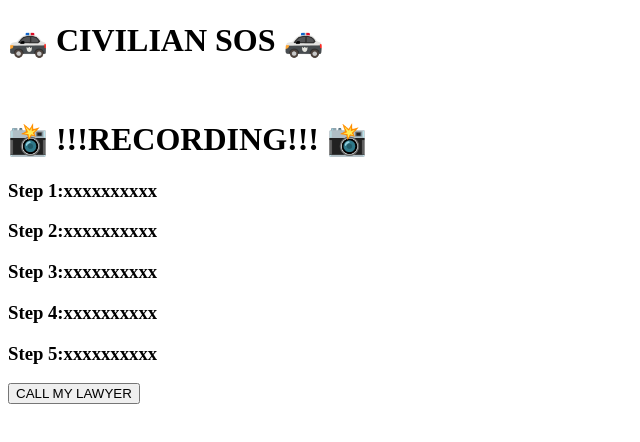
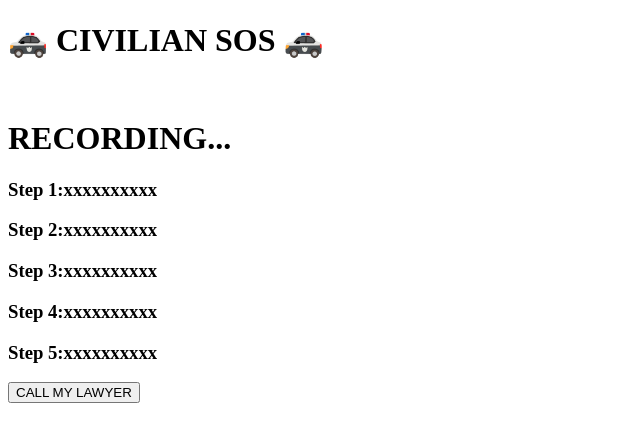
Before and after one commit to DFWHackers/Civilian, a React app: page / in a window 1280 px wide. Both pictures are taken after a click on the button "I GOT PULLED OVER !!!". Shown: the top 442 px of the page, without its empty margins (0-640 px from the left). Built offline with nearby package versions, Linux system fonts and the light colour scheme; the HTML template or start-up script is replaced by a standard one.

Commit message:
Add styles

```diff
--- a/client/src/components/stepsPartOne.jsx
+++ b/client/src/components/stepsPartOne.jsx
@@ -10,7 +10,7 @@ class StepsPartOne extends React.Component {
 
     return (
       <div>
-        <h1>📸 !!!RECORDING!!! 📸</h1>
+        <h1> RECORDING... </h1>
         <div>
           <h3>Step 1:xxxxxxxxxx </h3>
           <h3>Step 2:xxxxxxxxxx </h3>
@@ -25,26 +25,6 @@ class StepsPartOne extends React.Component {
       </div>
     );
   }
-
 }
 
-// const StepsPartOne = (props) => {
-//   return (
-//     <div>
-//       <h1>📸 !!!RECORDING!!! 📸</h1>
-//       <div>
-//         <h3>Step 1:xxxxxxxxxx </h3>
-//         <h3>Step 2:xxxxxxxxxx </h3>
-//         <h3>Step 3:xxxxxxxxxx </h3>
-//         <h3>Step 4:xxxxxxxxxx </h3>
-//         <h3>Step 5:xxxxxxxxxx </h3>
-//         {props.clickCallLawyer
-//           ? < CallLawyer />
-//           : <button onClick={props.handleCallLawyer}>CALL MY LAWYER</button>
-//         }
-//       </div>
-//     </div>
-//   );
-// };
-
 export default StepsPartOne;
--- a/client/src/index.jsx
+++ b/client/src/index.jsx
@@ -32,8 +32,8 @@ class App extends React.Component {
 
   render () {
     return (
-      <div>
-        <h1>🚓 CIVILIAN SOS 🚓</h1>
+      <div className="app" >
+        <h1 className="title">🚓 CIVILIAN SOS 🚓</h1>
         {/* <button>Sign In</button>
         <br></br><button>Use As Guest</button><br></br> */}
         <br></br>{this.state.clickPullOverBtn
@@ -41,8 +41,9 @@ class App extends React.Component {
               handleCallLawyer={this.handleCallLawyer}
               clickCallLawyer={this.state.clickCallLawyer}
             />
-          : <button onClick={this.handlePullOverBtn}>I GOT PULLED OVER !!!</button>
+          : <button className="pullOverBtn" onClick={this.handlePullOverBtn}>I GOT PULLED OVER !!!</button>
         }
+        <div id="background"></div>
       </div>
     )
   }
```
Also changed, not shown: 2 other files (tests, documents, lock files or other folders).
